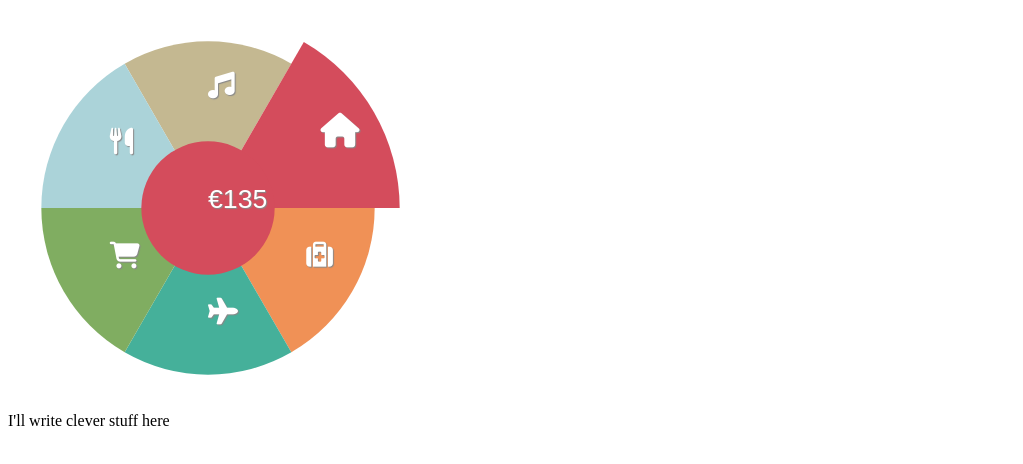
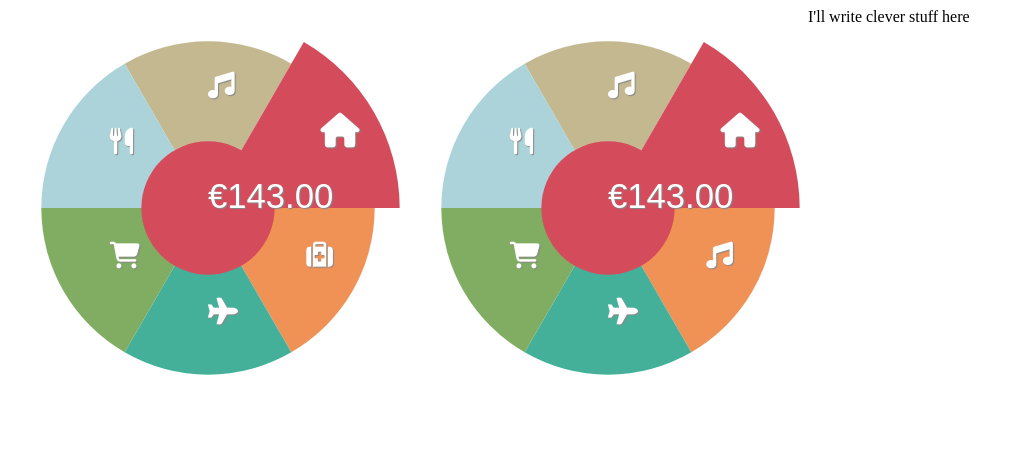
Before and after one commit to RodrigoSC/WheelMenu, a website: page index.html in a window 1280 px wide. Shown: the whole page, without its empty margins (0-1023 px from the left). Drawn offline with nearby package versions, Linux system fonts and the light colour scheme.

Commit message:
multiple instances

```diff
--- a/index.html
+++ b/index.html
@@ -2,24 +2,30 @@
 <html lang="en">
 <head>
 	<meta charset="UTF-8">
-	<title>Donut</title>
+	<title>Wheel Menu</title>
 	<link rel="stylesheet" href="wheelStyles.css" media="all">
 	<script src="bower_components/jquery/jquery.js"></script>
 	<script src="bower_components/d3/d3.js"></script>
 	<script src="wheelMenu.js"></script>
 </head>
 <body>
-	<div style="width: 400px;" id='donut'>
+	<div style="width: 400px; float: left;" id='donut'>
 	</div>
-	<div id="console">
+	<div style="width: 400px; float: left;" id='donut2'>
+	</div>
+	<div id="console" style="float:clear;">
 		I'll write clever stuff here
 	</div>
 	<script src="http://localhost:35729/livereload.js"></script>
 <script>
 $(function() {
-	wheelMenu.init('#donut', 1, '€135', ['\uf001','\uf015','\uf0fa','\uf072','\uf07a','\uf0f5']);
-	wheelMenu.onSelect = function(slice) {
+	var menu = new wheelMenu('#donut', 1, '€143.00', ['\uf001','\uf015','\uf0fa','\uf072','\uf07a','\uf0f5']);
+	menu.onSelect = function(slice) {
 		$('#console').text('You clicked slice ' + slice);
+	};
+	var menu2 = new wheelMenu('#donut2', 1, '€143.00', ['\uf001','\uf015','\uf001','\uf072','\uf07a','\uf0f5']);
+	menu2.onSelect = function(slice) {
+		$('#console').text('You clicked ' + slice);
 	};
 });
 </script>
--- a/wheelMenu.js
+++ b/wheelMenu.js
@@ -1,28 +1,33 @@
-(function(wheelMenu){
+window.wheelMenu = function(divid, selectedSlice, text, icons){
 
 var dOrig, dChanged;
-var parentId = '';
 var iconPos = {x: 0, y: -68};
-var canvas = {};
 var minHeight = 100;
 var maxHeight = 115;
 var midPoint = maxHeight + 5;
+var centerRadius = 40;
 
-wheelMenu.init = function (divid, selectedSlice, text, icons) {
+var that = this;
+
+that.canvas = {};
+
+var init = function (divid, selectedSlice, text, icons) {
 	dOrig = buildPath(minHeight);
 	dChanged = buildPath(maxHeight);
-	parentId = divid;
-	canvas = d3.select(parentId).append('svg')
+	that.canvas = d3.select(divid).append('svg')
 		.attr('viewBox', '0 0 ' + midPoint*2 + ' ' + midPoint*2)
 		.attr('preserveAspectRatio','xMinYMin meet')
 		.classed('pie', true);
 	for (var i = 0; i < 6; i++) {
 		var tOrig = 'translate(' + midPoint + ',' + midPoint + ') rotate(' + (i*60) + ')';
-		var g = canvas.append('g')
+		var g = that.canvas.append('g')
+			.datum({slice: i})
 			.classed('slice' + i, true)
-			.attr('onmouseout', 'wheelMenu.updatePath(this, "' + dOrig + '");')
-			.attr('onmouseover', 'wheelMenu.updatePath(this, "' + dChanged + '");')
-			.attr('onmousedown', 'wheelMenu.selectSlice('+i+');')
+			/* jshint -W083 */
+			.on('mouseout', function(d) {that.updatePath(d.slice, dOrig);})
+			.on('mouseover', function(d) {that.updatePath(d.slice, dChanged);})
+			.on('click', function(d) {that.selectSlice(d.slice);})
+			/* jshint +W083 */
 			.attr('transform', tOrig);
 		g.append('path')
 			.attr('d', dOrig);
@@ -31,54 +36,63 @@ wheelMenu.init = function (divid, selectedSlice, text, icons) {
 			.text(icons[i])
 			.datum({slice: i});
 	}
-	canvas.append('circle')
+	that.canvas.append('circle')
 		.classed('center', true)
 		.attr('cx', midPoint)
 		.attr('cy', midPoint)
-		.attr('r', 40);
-	canvas.append('text')
+		.attr('r', centerRadius);
+	that.canvas.append('text')
 		.classed('centerText', true)
 		.text('Hello');
-	setText(text);
-	centerText(canvas.selectAll('text.icon'), iconPos.x, iconPos.y);
-	canvas.selectAll('text.icon').attr('transform', function(d) {return 'rotate(-'+ (d.slice *60) + ', '+ iconPos.x +', ' + iconPos.y + ')';});
-	wheelMenu.selectSlice(selectedSlice);
+	that.setText(text);
+	centerText(that.canvas.selectAll('text.icon'), iconPos.x, iconPos.y);
+	that.canvas.selectAll('text.icon').attr('transform', function(d) {return 'rotate(-'+ (d.slice *60) + ', '+ iconPos.x +', ' + iconPos.y + ')';});
+	that.selectSlice(selectedSlice);
 };
 
-wheelMenu.updatePath = function (elem, path) {
-	var pelem = d3.select(elem);
+that.updatePath = function (i, path) {
+	var pelem = that.canvas.select('g.slice'+i);
 	if (!pelem.classed('selected'))
 		pelem.select('path').attr('d', path);
 };
 
-wheelMenu.selectSlice = function (slice) {
-	canvas.select('g.selected')
+that.selectSlice = function (slice) {
+	that.canvas.select('g.selected')
+		.each(function(d,i){that.canvas.select('circle.center').classed('slice'+d.slice, false);})
 		.select('text.icon')
 		.attr('transform', rotate);
-	canvas.select('g.selected')
+	that.canvas.select('g.selected')
 		.classed('selected', false)
 		.select('path')
 		.attr('d', dOrig);
-	canvas.select('g.slice' + slice)
+	that.canvas.select('g.slice' + slice)
 		.classed('selected',true)
 		.select('path')
 		.attr('d', dChanged);
-	canvas.select('g.slice' + slice)
+	that.canvas.select('g.slice' + slice)
 		.select('text.icon')
 		.attr('transform', function (d) {return 'translate(0, -10) ' + rotate(d);});
-	$(parentId + ' circle.center').attr('class', 'center slice' + slice);
-	wheelMenu.onSelect(slice);
+
+	that.canvas.select('circle.center').classed('slice'+slice, true);
+	that.onSelect(slice);
 };
 
-wheelMenu.onSelect = function (slice) {};
+that.onSelect = function (slice) {};
+
+that.setText = function (text) {
+	var textElem = that.canvas.select('text.centerText');
+	textElem.style('font-size', null);
+	textElem.text(text);
+	var textSize = parseInt(textElem.style('font-size'));
+	while ($(textElem.node()).width() > (centerRadius*2 - 15) && textSize > 3) {
+		textElem.style('font-size', textSize + 'px');
+		textSize --;
+	}
+	centerText(textElem, midPoint, midPoint);
+};
 
 var rotate = function (d) {
 	return 'rotate(-'+ (d.slice *60) + ', '+ iconPos.x +', ' + iconPos.y + ')';
-};
-
-var setText = function (text) {
-	canvas.select('text.centerText').text(text);
-	centerText(canvas.select('text.centerText'), midPoint, midPoint);
 };
 
 var centerText = function (textElem, x, y) {
@@ -95,12 +109,6 @@ var buildPath = function(height) {
 		'l-' +  (height * trig.cos) + ',' + (height * trig.sin) + 'z';
 };
 
+init(divid, selectedSlice, text, icons);
 
-wheelMenu.boxText = function (textElem) {
-	$(parentId + ' > svg').append('<rect x="'+ textElem.attr('x')  +'" y="'+ (textElem.attr('y') - textElem.height()) +'" '+
-			'width="'+ textElem.width() +'" height="'+ textElem.height() +'" ' +
-			'style="fill:blue;stroke:pink;stroke-width:1;fill-opacity:0.1;stroke-opacity:0.9" />');
-	$(parentId).html($(parentId).html()); // hack to render the SVG
 };
-
-})(window.wheelMenu = window.wheelMenu  || {});
--- a/wheelStyles.css
+++ b/wheelStyles.css
@@ -36,6 +36,10 @@ svg.pie text {
 	text-shadow: 1px 1px 1px #888;
 }
 
+svg.pie text.centerText {
+	font-size: 1.3em;
+}
+
 svg.pie text.icon {
 	font-family: FontAwesome;
 }
```
